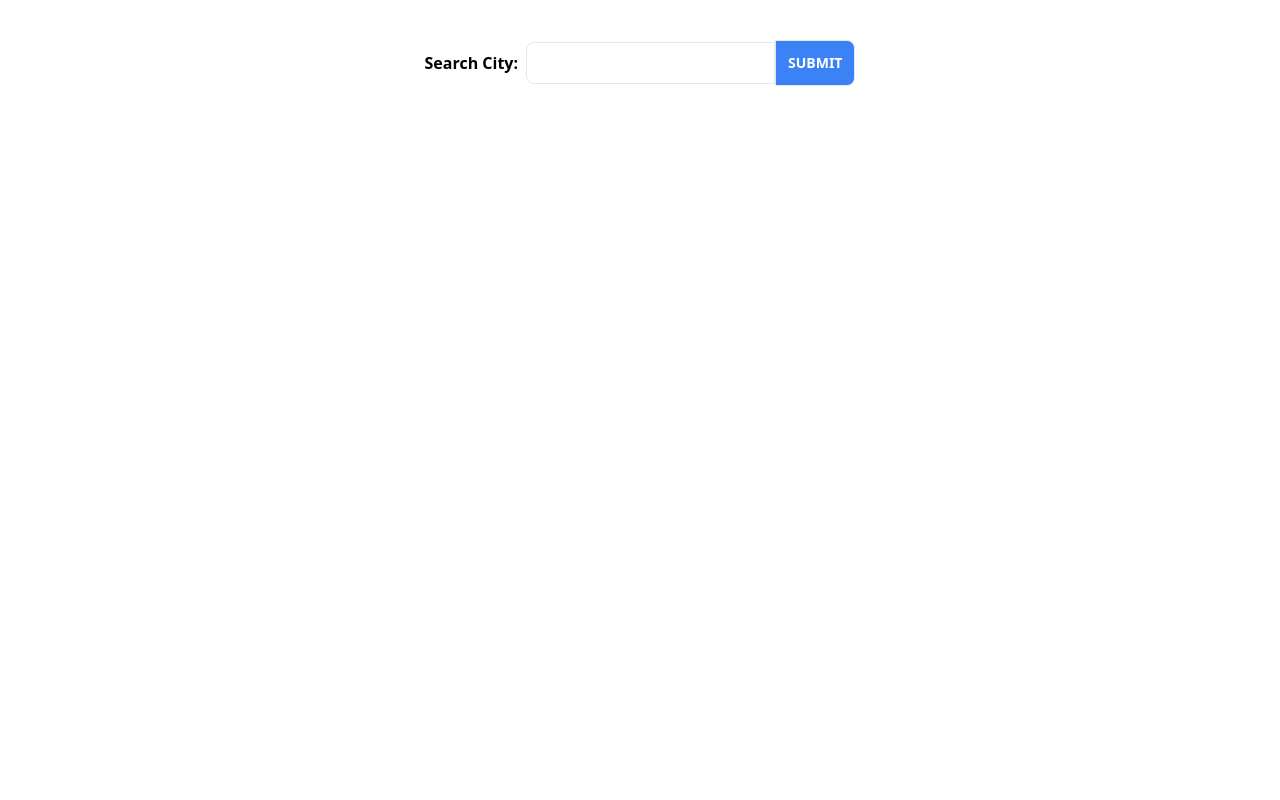
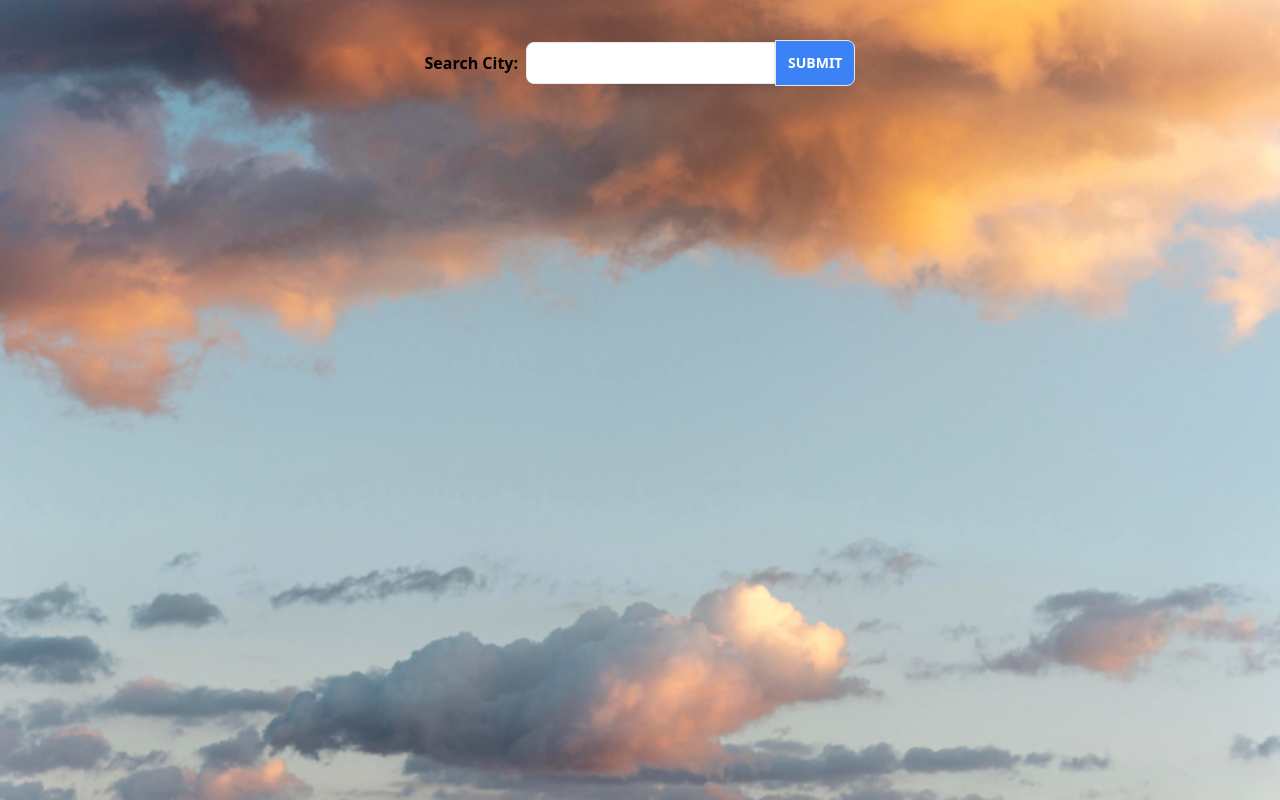
Before and after one commit to AntonJames-Sistence/SkyCast, a React (Create React App) app: page / in a window 1280 px wide. Built offline with nearby package versions, Linux system fonts and the light colour scheme.

Commit message:
Add background img

```diff
--- a/public/index.html
+++ b/public/index.html
@@ -2,7 +2,7 @@
 <html lang="en">
   <head>
     <meta charset="utf-8" />
-    <!-- <link rel="icon" href="%PUBLIC_URL%/favicon.ico" /> -->
+    <link rel="icon" href="%PUBLIC_URL%/favicon.ico" />
     <meta name="viewport" content="width=device-width, initial-scale=1" />
     <meta name="theme-color" content="#000000" />
     <meta
@@ -29,15 +29,5 @@
   <body>
     <noscript>You need to enable JavaScript to run this app.</noscript>
     <div id="root"></div>
-    <!--
-      This HTML file is a template.
-      If you open it directly in the browser, you will see an empty page.
-
-      You can add webfonts, meta tags, or analytics to this file.
-      The build step will place the bundled scripts into the <body> tag.
-
-      To begin the development, run `npm start` or `yarn start`.
-      To create a production bundle, use `npm run build` or `yarn build`.
-    -->
   </body>
 </html>
--- a/src/App.js
+++ b/src/App.js
@@ -6,7 +6,7 @@ import { WeatherProvider } from './Context/WeatherContext';
 const App = () => {
   return (
     <WeatherProvider>
-      <div>
+      <div className="min-h-screen bg-cover bg-center bg-no-repeat" style={{ backgroundImage: "url('/clouds.webp')" }}>
         <SearchBar />
         <WeatherWidget />
       </div>
--- a/src/SearchBar/SearchBar.js
+++ b/src/SearchBar/SearchBar.js
@@ -16,7 +16,7 @@ const SearchBar = () => {
   };
 
   return (
-    <div className="m-10">
+    <div className="p-10">
       <form
         className="flex items-center justify-center"
         onSubmit={handleSearch}
--- a/src/WeatherWidget/WeatherWidgetTile.js
+++ b/src/WeatherWidget/WeatherWidgetTile.js
@@ -1,7 +1,7 @@
 import { CtoF, getDateAndTime } from "./utils";
 
 const WeatherWidgetTile = ({ weatherData, isOpen, onClick }) => {
-  const weatherIconUrl = `https://openweathermap.org/img/wn/${weatherData.weather.icon}@2x.png`;
+  const weatherIconUrl = `https://openweathermap.org/img/wn/${weatherData.weather.icon.slice(0,2) + 'd'}@2x.png`;
 
   return (
     <div className="flex flex-col cursor-pointer" onClick={onClick}>
@@ -52,7 +52,7 @@ const WeatherWidgetTile = ({ weatherData, isOpen, onClick }) => {
       ) : (
         <div className="flex flex-col w-full h-full bg-[#1B1B1D] text-white rounded-3xl">
           <div className="border-b border-gray-600 w-full text-center p-4">
-            {getDateAndTime().day.slice(0, 3).toUpperCase()}
+            {new Date(weatherData.date).toLocaleDateString('en-US', { weekday: 'short' }).toUpperCase()}
           </div>
           <div className="flex flex-col h-full justify-between p-4">
             <img src={weatherIconUrl} className="h-18" alt="weather icon" />
```
Also changed, not shown: public/clouds.webp (added).
